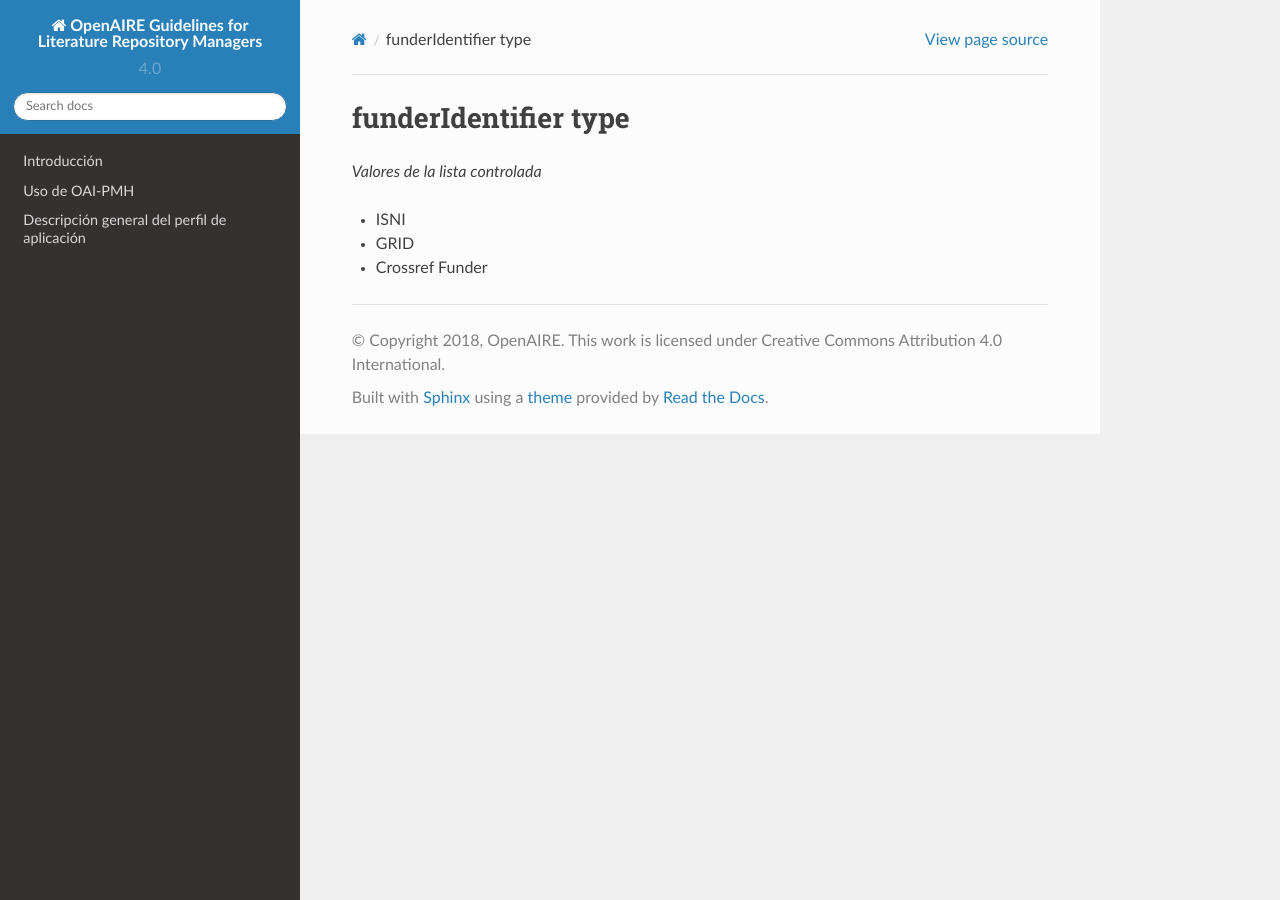
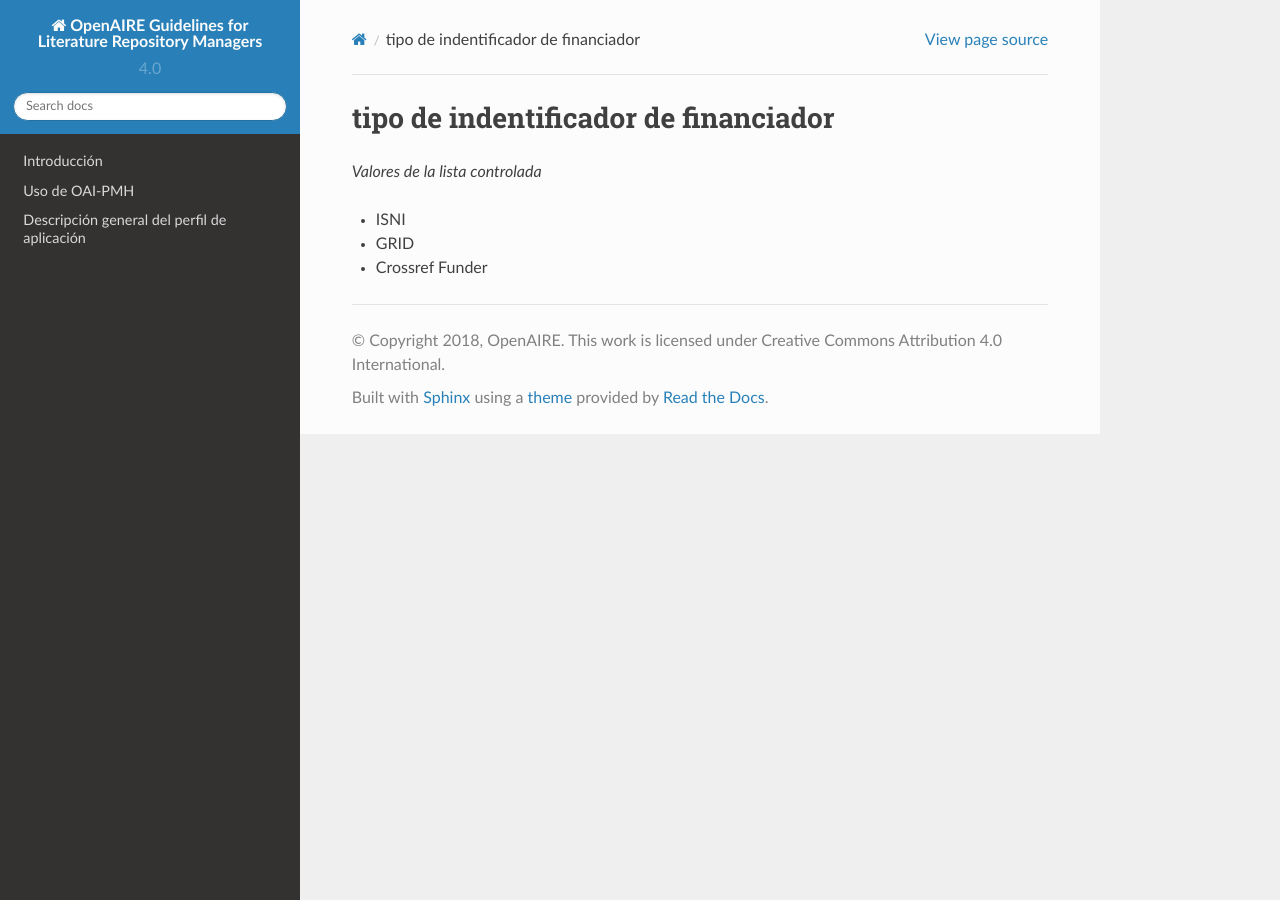
Before and after one commit to memoemg/openAIRE4, a Sphinx documentation site: the page built from docs/vocab_funderidentifiertype.rst, in a window 1280 px wide. Built offline with Sphinx 7.4.7 and the Read the Docs theme 2.0.0, drawn with Linux system fonts in a browser that asks for light colours; a script that is not in the unit is left out.

Commit message:
Update vocab_funderidentifiertype.rst

```diff
--- a/docs/vocab_funderidentifiertype.rst
+++ b/docs/vocab_funderidentifiertype.rst
@@ -4,7 +4,7 @@
 
 .. _vocab:funderidentifiertype_identifiertype:
 
-funderIdentifier type
-========================
+tipo de indentificador de financiador
+=====================================
 
 .. include:: vocabularies/funderidentifiertype.rst
```
